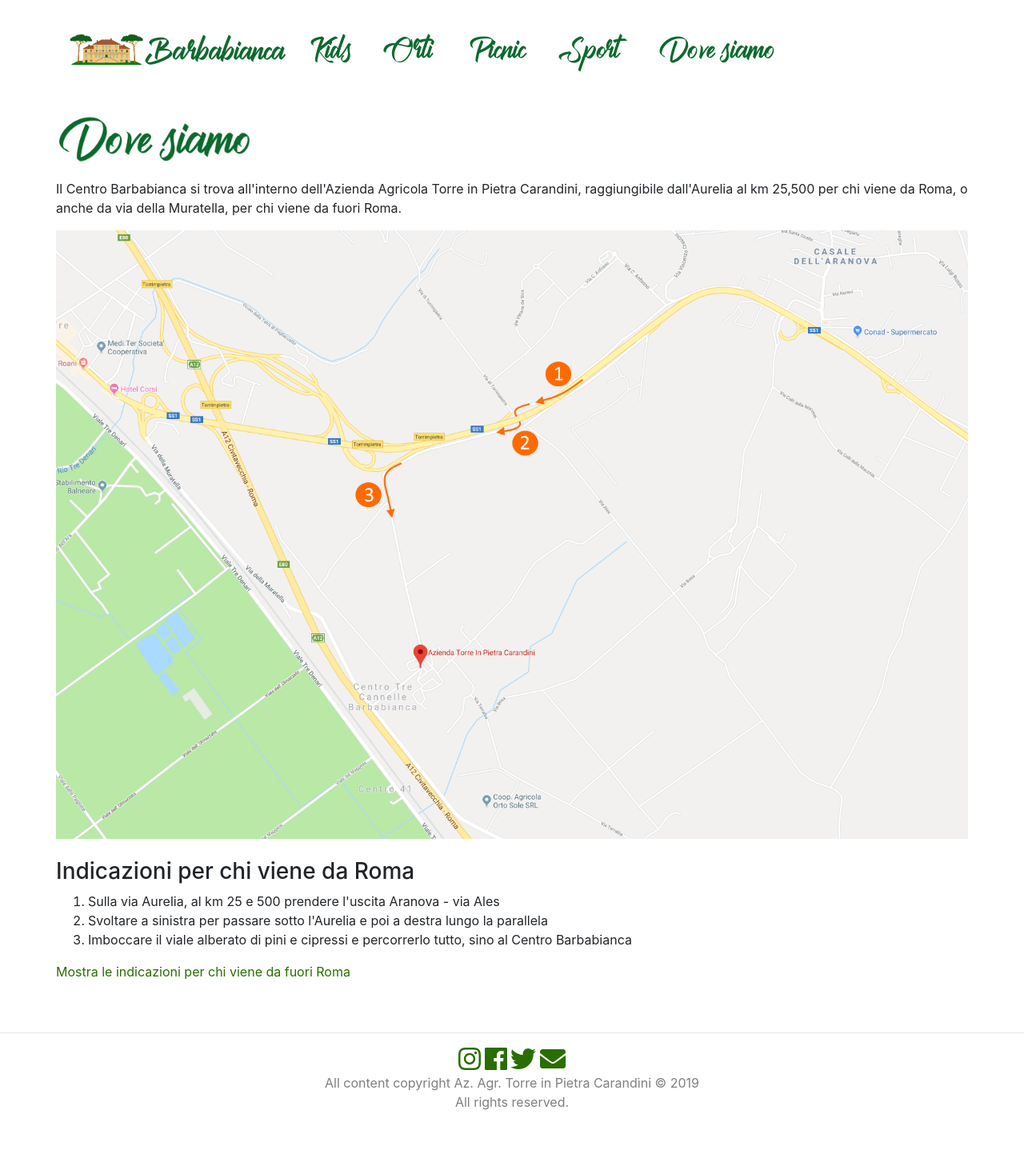
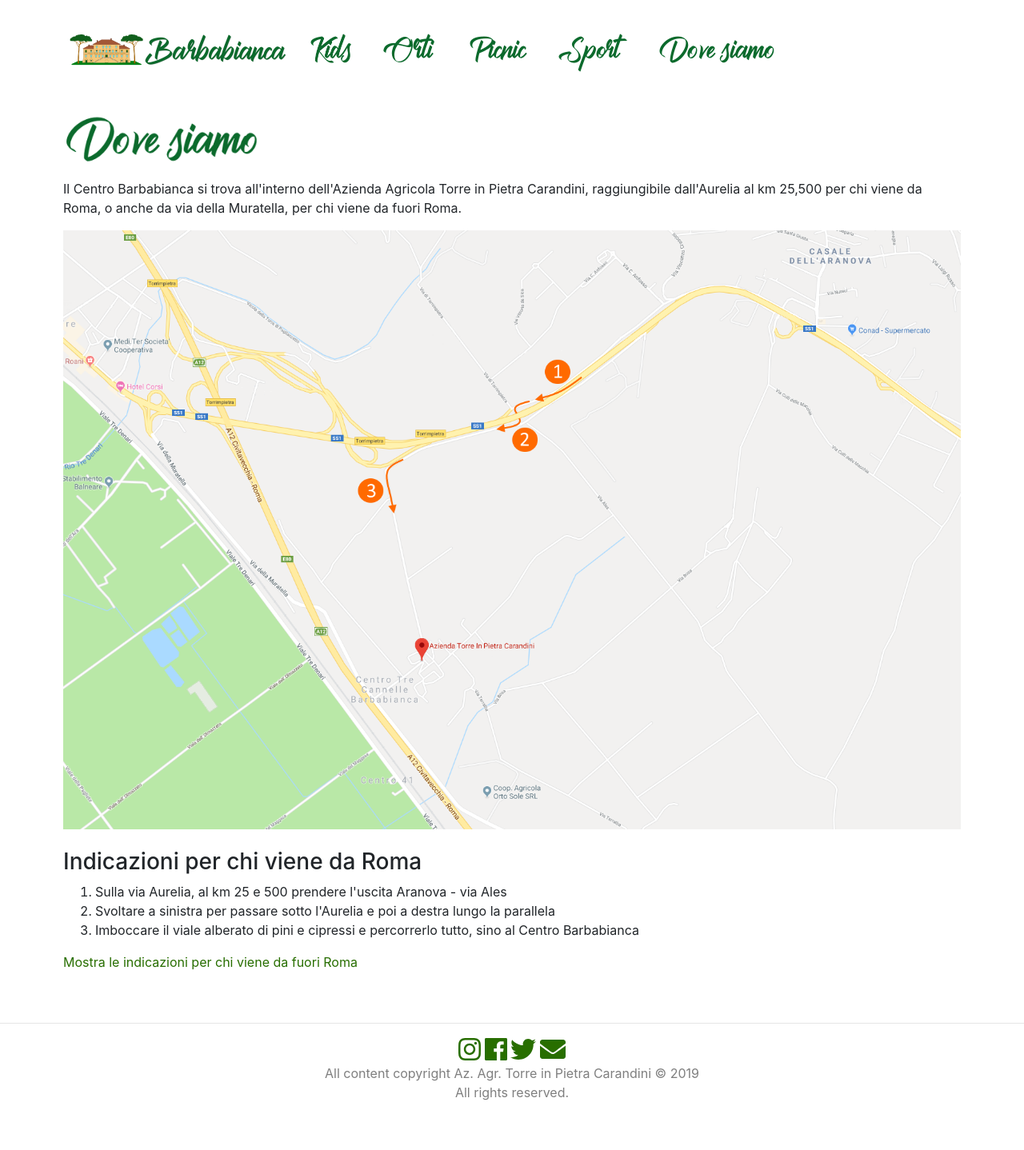
Before and after one commit to tpc-barbabianca/tpc-barbabianca.github.io, a Jekyll site: the page built from dove_siamo.html, in a window 1280 px wide. Shown: the whole page at 80% size. Built offline with Jekyll 4.4.1, drawn with Linux system fonts in a browser that asks for light colours; nearby versions of some CDN libraries.

Commit message:
Fix padding

```diff
--- a/dove_siamo.html
+++ b/dove_siamo.html
@@ -4,7 +4,7 @@ title: Dove siamo
 ---
 
 <section id="dove-siamo">
-    <div class="container">
+    <div class="container px-4">
         <div class="row">
             <div>
                 <img src="/assets/images/menu_items/dove_siamo.png" height="100" alt="dove siamo">
--- a/dove_siamo_da_fuori_roma.html
+++ b/dove_siamo_da_fuori_roma.html
@@ -4,7 +4,7 @@ title: Dove siamo
 ---
 
 <section id="dove-siamo">
-    <div class="container">
+    <div class="container px-4">
         <div class="row">
             <div>
                 <img src="/assets/images/menu_items/dove_siamo.png" height="100" alt="dove siamo">
```
